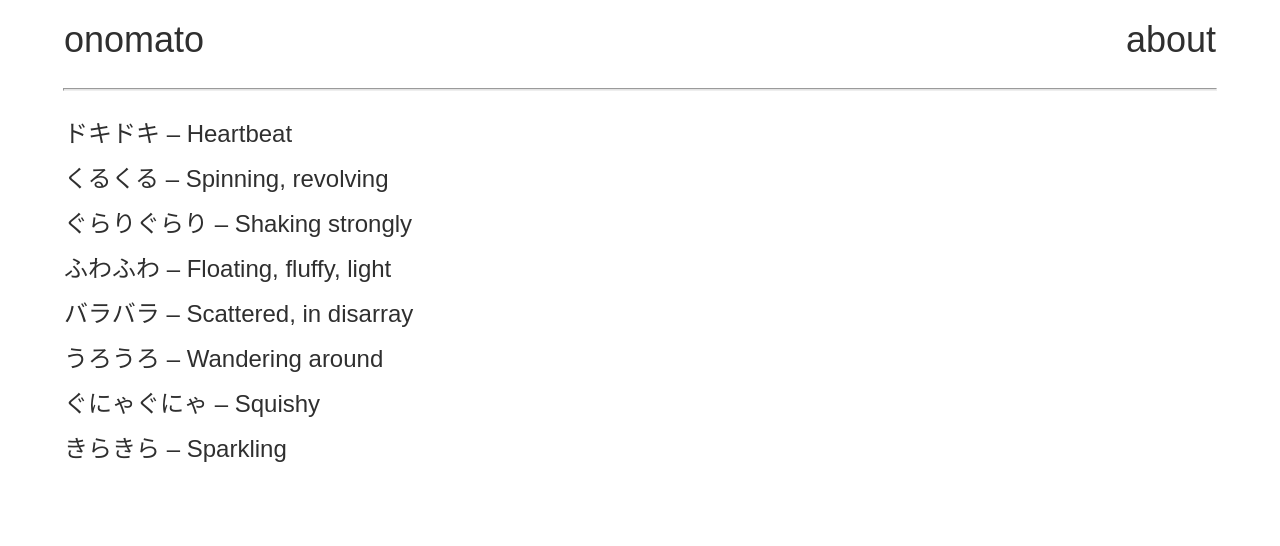
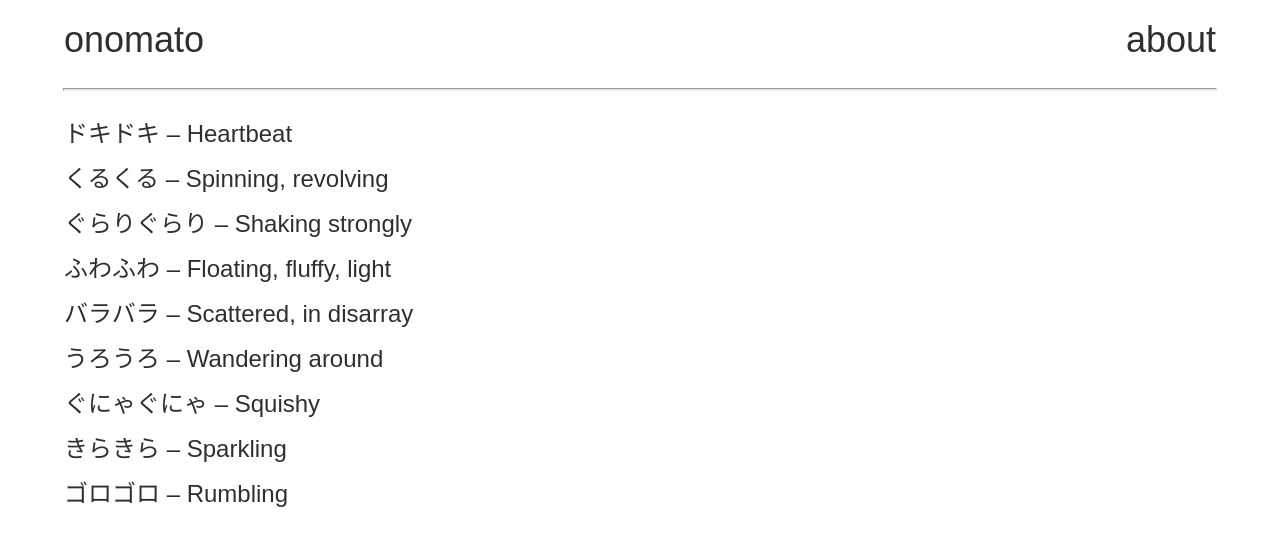
Before and after one commit to leedoughty/japanese-onomatopoeia, a React (Create React App) app: page / in a window 1280 px wide. Shown: the top 546 px of the page. Built offline with nearby package versions, Linux system fonts and the light colour scheme.

Commit message:
Add gorogoro component

```diff
--- a/src/japaneseOnomatopoeia.json
+++ b/src/japaneseOnomatopoeia.json
@@ -86,5 +86,16 @@
         "sentenceMeaning": "The stars sparkled"
       }
     ]
+  },
+  {
+    "id": "gorogoro",
+    "word": "ゴロゴロ",
+    "meaning": "Rumbling",
+    "sentences": [
+      {
+        "sentence": "雷がゴロゴロと鳴っている",
+        "sentenceMeaning": "The thunder is rumbling"
+      }
+    ]
   }
 ]
--- /dev/null
+++ b/src/word-animations/Gorogoro.js
@@ -0,0 +1,11 @@
+import React from "react";
+
+function Gorogoro() {
+  return (
+    <div>
+      <h1>ゴロゴロ</h1>
+    </div>
+  );
+}
+
+export default Gorogoro;
--- a/src/word-animations/WordAnimationMap.js
+++ b/src/word-animations/WordAnimationMap.js
@@ -9,6 +9,7 @@ const WordAnimationComponents = {
   urouro: WordAnimations.Urouro,
   gunyagunya: WordAnimations.Gunyagunya,
   kirakira: WordAnimations.Kirakira,
+  gorogoro: WordAnimations.Gorogoro,
 };
 
 export default WordAnimationComponents;
--- a/src/word-animations/index.js
+++ b/src/word-animations/index.js
@@ -6,3 +6,4 @@ export { default as Barabara } from "./Barabara";
 export { default as Urouro } from "./Urouro";
 export { default as Gunyagunya } from "./Gunyagunya";
 export { default as Kirakira } from "./Kirakira";
+export { default as Gorogoro } from "./Gorogoro";
```
